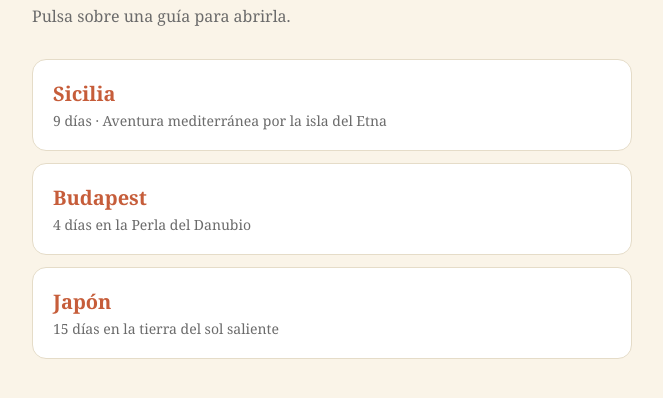
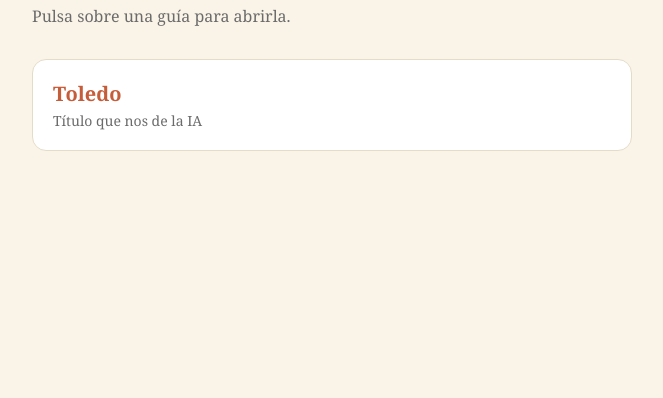
Before and after one commit to Rafa3M/GuiasDeViaje, a plain HTML site: page index.html in a window 1280 px wide. Shown: the part 86-484 px from the top of the page, without its empty margins (308-971 px from the left). Drawn offline with Linux system fonts and the light colour scheme.

Commit message:
Update travel guide cards in index.html
Replaced Sicilia card with Toledo card and updated content.

```diff
--- a/index.html
+++ b/index.html
@@ -37,21 +37,13 @@
   <h1>Mis guías de viaje</h1>
   <p class="lead">Pulsa sobre una guía para abrirla.</p>
 
-  <a class="card" href="sicilia/">
-    <h2>Sicilia</h2>
-    <p>9 días · Aventura mediterránea por la isla del Etna</p>
+  <a class="card" href="toledo/">
+    <h2>Toledo</h2>
+    <p>Título que nos de la IA</p>
   </a>
 
   <!-- Añade más guías aquí copiando el bloque anterior -->
 
-  <a class="card" href="Budapest/">
-    <h2>Budapest</h2>
-    <p>4 días en la Perla del Danubio</p>
-  </a>
-  <a class="card" href="Japón/">
-    <h2>Japón</h2>
-    <p>15 días en la tierra del sol saliente</p>
-  </a>
 
 </div>
 </body>
```
